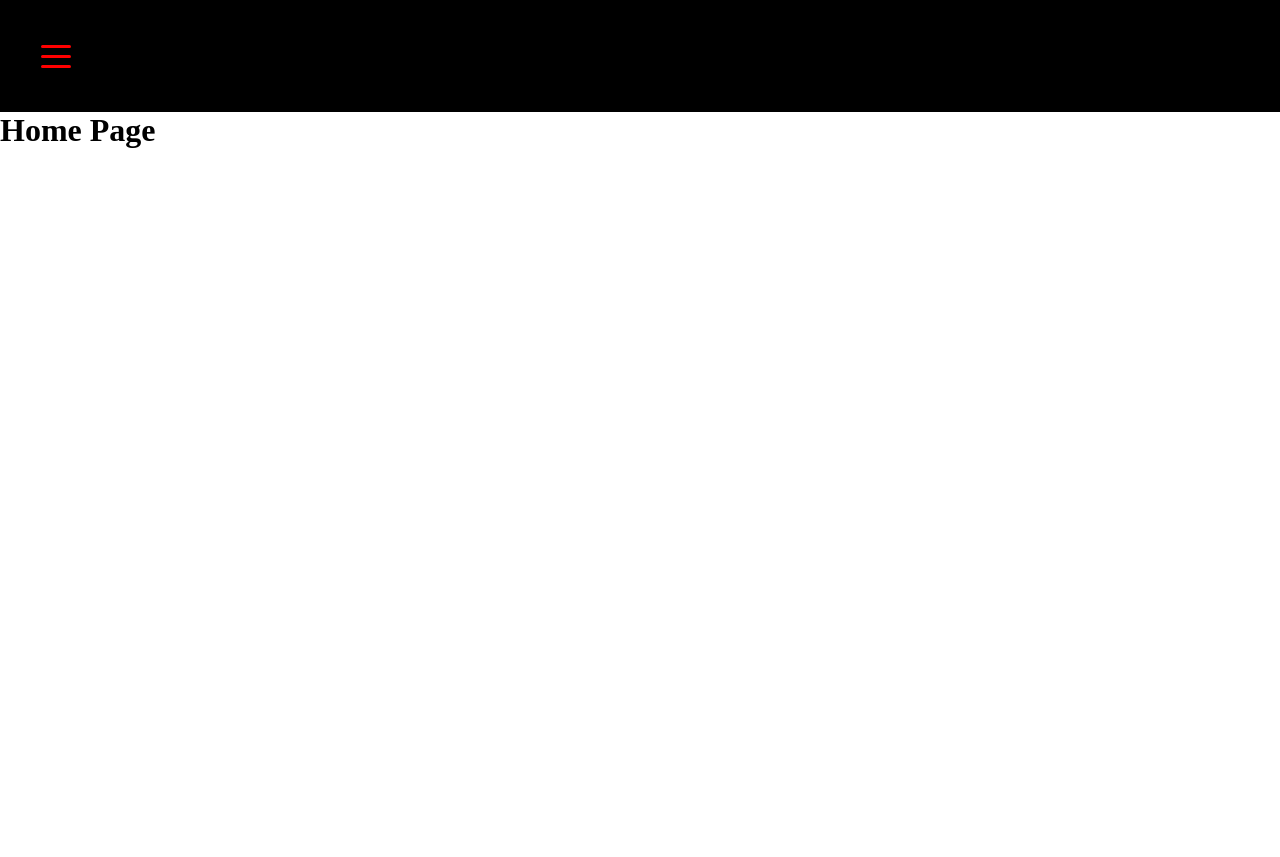
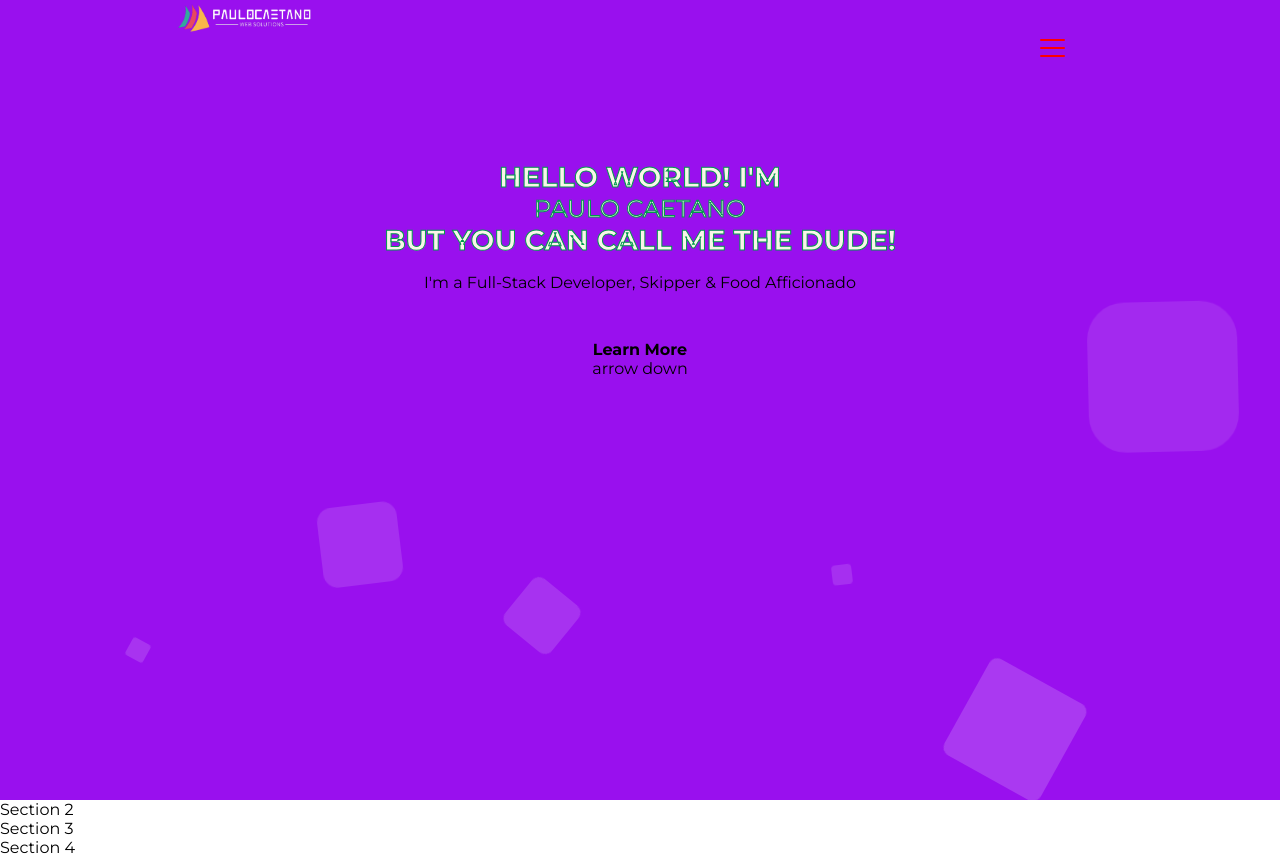
Before and after one commit to paulocaetano96/portfolio-client, a React (Vite) app: page / in a window 1280 px wide. Before the commit the page ends 800 px from the top, so only its background shows below. Built offline with nearby package versions, Linux system fonts and the light colour scheme.

Commit message:
background animation updated & homepage updated

```diff
--- a/src/App.jsx
+++ b/src/App.jsx
@@ -8,8 +8,6 @@ import "./styles/App.css";
 import Loading from "./components/Loading";
 import Navbar from "./components/Navbar";
 import Footer from "./components/Footer";
-
-import Navbar2 from "./components/Navbar2";
 
 /* ---- PAGES IMPORTS -------------------*/
 import Home from "./pages/Home";
@@ -27,7 +25,7 @@ import CargoLoaderCorvoDetails from "./pages/CargoLoaderCorvoDetails";
 function App() {
   return (
     <div className="App">
-      <Navbar2 />
+      <Navbar />
 
       <Routes>
         <Route path="/" element={<Home />} />
--- /dev/null
+++ b/src/components/BackgroundAnimation.jsx
@@ -0,0 +1,23 @@
+import React from "react";
+import "../styles/backgroundAnimation.css";
+
+function BackgroundAnimation() {
+  return (
+    <div className="background-animation">
+      <ul className="shapes">
+        <li></li>
+        <li></li>
+        <li></li>
+        <li></li>
+        <li></li>
+        <li></li>
+        <li></li>
+        <li></li>
+        <li></li>
+        <li></li>
+      </ul>
+    </div>
+  );
+}
+
+export default BackgroundAnimation;
--- a/src/components/Navbar.jsx
+++ b/src/components/Navbar.jsx
@@ -1,75 +1,82 @@
-/* ---- Packages IMPORTS -------------------*/
+/* ----- IMPORT FUNDAMENTAL PACKAGES -------- */
 import React, { useState } from "react";
 import { Link } from "react-router-dom";
 
-/* ---- CSS IMPORTS -------------------*/
-import "../styles/navbar.css";
-/* ---- COMPONENT IMPORTS -------------------*/
+/* ----- IMPORT EXTRA PACKAGES -------- */
+import { Spin as Hamburger } from "hamburger-react";
+
+/* ----- IMPORT COMPONENT FILES -------- */
 import ToggleLanguage from "./ToggleLanguage";
 import ToggleTheme from "./ToggleTheme";
 
-/* ---- PAGES IMPORTS -------------------*/
-
-/* ---- EXTRA IMPORTS -------------------*/
+/* ----- IMPORT CSS FILES -------- */
+import "../styles/navbar.css";
 
 function Navbar() {
-  //to change the burguer classes
-  const [burgerClass, setBurgerClass] = useState("burger-bar unclicked");
-  const [menuClass, setMenuClass] = useState("menu hidden");
-
-  //toggle burguer menu change
-  const updateMenu = () => {
-    if (burgerClass === "burger-bar unclicked") {
-      setBurgerClass("burger-bar clicked");
-      setMenuClass("menu visible");
-    } else {
-      setBurgerClass("burger-bar unclicked");
-      setMenuClass("menu hidden");
-    }
-  };
+  const [isOpen, setOpen] = useState(false);
 
   return (
-    <>
-      <nav className="cover">
-        <div className="logo-container">
+    <nav className="navbar">
+      <div className="logoContainer">
         <img
-            className="logo-image"
           src="/src/assets/images/logo-full.png"
           alt="three sails logo - Paulo Caetano web development and Web Solutions"
+          className="logoImage"
         />
       </div>
 
-        <div>
-          <ToggleLanguage />
-          <ToggleTheme />
-        </div>
-
-        <div className="menuToggle">
-          <div className="burger-menu" onClick={updateMenu}>
-            <div className={burgerClass}></div>
-            <div className={burgerClass}></div>
-            <div className={burgerClass}></div>
-          </div>
-        </div>
-        <div className={menuClass}>
+      <div className="">
+        <Hamburger
+          label="Show Menu"
+          color="red"
+          rounded
+          toggled={isOpen}
+          toggle={setOpen}
+          hideOutlined={false}
+          size={25}
+          direction="left"
+          duration={0.8}
+          distance="md"
+        />
+        {isOpen && (
+          <div className="menu">
+            <ul>
+              <li>
                 <Link to="/" className="link">
                   Home
                 </Link>
+              </li>
+              <li>
                 <Link to="/aboutme" className="link">
                   About Me
                 </Link>
+              </li>
+              <li>
                 <Link to="/portfolio" className="link">
                   Portfolio
                 </Link>
+              </li>
+              <li>
                 <Link to="/contact" className="link">
                   Contact Me
                 </Link>
+              </li>
+              <li>
                 <Link to="/CV" className="link">
                   Curriculum Vitae
                 </Link>
+              </li>
+              <li className="languagePicker">
+                <ToggleLanguage />
+              </li>
+              <li className="themeToggle">
+                <ToggleTheme />
+              </li>
+            </ul>
+          </div>
+        )}
       </div>
     </nav>
-    </>
   );
 }
 
--- a/src/components/Navbar2.jsx
+++ /dev/null
@@ -1,68 +0,0 @@
-import React, { useState } from "react";
-import { Link } from "react-router-dom";
-
-/* ----- import hamburguer button package -------- */
-import { Spin as Hamburger } from "hamburger-react";
-
-/* ----- import components -------- */
-import ToggleLanguage from "./ToggleLanguage";
-import ToggleTheme from "./ToggleTheme";
-
-/* ----- import css file -------- */
-import "../styles/navbar2.css";
-
-function Navbar2() {
-  const [isOpen, setOpen] = useState(false);
-
-  return (
-    <div className="cover">
-      <div className="navbar">
-        <Hamburger
-          label="Show Menu"
-          color="red"
-          rounded
-          toggled={isOpen}
-          toggle={setOpen}
-          hideOutlined={false}
-          size={30}
-          direction="left"
-          duration={0.8}
-          distance="md"
-        />
-        {isOpen && (
-          <div className="menu">
-            <ul>
-              <li>
-                <Link to="/" className="link">
-                  Home
-                </Link>
-              </li>
-              <li>
-                <Link to="/aboutme" className="link">
-                  About Me
-                </Link>
-              </li>
-              <li>
-                <Link to="/portfolio" className="link">
-                  Portfolio
-                </Link>
-              </li>
-              <li>
-                <Link to="/contact" className="link">
-                  Contact Me
-                </Link>
-              </li>
-              <li>
-                <Link to="/CV" className="link">
-                  Curriculum Vitae
-                </Link>
-              </li>
-            </ul>
-          </div>
-        )}
-      </div>
-    </div>
-  );
-}
-
-export default Navbar2;
--- a/src/components/ToggleLanguage.jsx
+++ b/src/components/ToggleLanguage.jsx
@@ -18,7 +18,7 @@ function ToggleLanguage() {
         <input type="checkbox" onClick={handleToggleClick}></input>
         <span className="slider"></span>
       </label>
-      {isPortuguese ? "English" : "Português"}
+      {/*       {isPortuguese ? "English" : "Português"} */}
     </div>
   );
 }
--- a/src/pages/Home.jsx
+++ b/src/pages/Home.jsx
@@ -1,9 +1,43 @@
 import React from "react";
+
+/* ----- IMPORT CSS FILES -------- */
+import "../styles/home.css";
+
+/* ----- IMPORT COMPONENT FILES -------- */
+import BackgroundAnimation from "../components/BackgroundAnimation";
 
 function Home() {
   return (
     <div>
-      <h1>Home Page</h1>
+      <div className="background-animation-container">
+        <BackgroundAnimation />
+      </div>
+      <section className="banner">
+        <div className="inner">
+          <div className="intro-text">
+            <div className="intro-text-upper">
+              <h3>HELLO WORLD! I'M</h3>
+              <div>PAULO CAETANO</div>
+              <h3>
+                BUT YOU CAN CALL ME <span>THE DUDE!</span>
+              </h3>
+            </div>
+            <div className="intro-text-lower">
+              <p>I'm a Full-Stack Developer, Skipper & Food Afficionado</p>
+            </div>
+            <div>
+              <div className="intro-text-learnMore">
+                <h4>Learn More</h4>
+                <p>arrow down</p>
+              </div>
+            </div>
+          </div>
+        </div>
+      </section>
+
+      <div>Section 2</div>
+      <div>Section 3</div>
+      <div>Section 4</div>
     </div>
   );
 }
--- /dev/null
+++ b/src/styles/backgroundAnimation.css
@@ -0,0 +1,116 @@
+.background-animation {
+  background-color: rgb(153, 16, 238);
+  position: fixed;
+  top: 0;
+  left: 0;
+  width: 100%;
+  height: 100%;
+}
+
+.shapes {
+  position: absolute;
+  top: 0;
+  left: 0;
+  width: 100%;
+  height: 100%;
+  overflow: hidden;
+}
+
+@keyframes animate {
+  0% {
+    transform: translateY(0) rotate(0deg);
+    opacity: 1;
+    border-radius: 0;
+  }
+  100% {
+    transform: translateY(-1000px) rotate(720deg);
+    opacity: 0;
+    border-radius: 50%;
+  }
+}
+
+.shapes li {
+  position: absolute;
+  display: block;
+  list-style: none;
+  width: 20px;
+  height: 20px;
+  background: rgba(255, 255, 255, 0.2);
+  animation: animate 15s linear infinite;
+  bottom: -150px;
+}
+
+.shapes li:nth-child(1) {
+  left: 25%;
+  width: 80px;
+  height: 80px;
+  animation-delay: 0s;
+}
+
+.shapes li:nth-child(2) {
+  left: 10%;
+  width: 20px;
+  height: 20px;
+  animation-delay: 2s;
+  animation-duration: 12s;
+}
+
+.shapes li:nth-child(3) {
+  left: 70%;
+  width: 20px;
+  height: 20px;
+  animation-delay: 4s;
+}
+
+.shapes li:nth-child(4) {
+  left: 40%;
+  width: 60px;
+  height: 60px;
+  animation-delay: 0s;
+  animation-duration: 18s;
+}
+
+.shapes li:nth-child(5) {
+  left: 65%;
+  width: 20px;
+  height: 20px;
+  animation-delay: 0s;
+}
+
+.shapes li:nth-child(6) {
+  left: 75%;
+  width: 110px;
+  height: 110px;
+  animation-delay: 3s;
+}
+
+.shapes li:nth-child(7) {
+  left: 35%;
+  width: 150px;
+  height: 150px;
+  animation-delay: 7s;
+}
+
+.shapes li:nth-child(8) {
+  left: 50%;
+  width: 25px;
+  height: 25px;
+  animation-delay: 15s;
+  animation-duration: 45s;
+}
+
+.shapes li:nth-child(9) {
+  left: 20%;
+  width: 15px;
+  height: 15px;
+  animation-delay: 2s;
+  animation-duration: 35s;
+}
+
+.shapes li:nth-child(10) {
+  left: 85%;
+  width: 150px;
+  height: 150px;
+  animation-delay: 0s;
+  animation-duration: 11s;
+}
--- /dev/null
+++ b/src/styles/home.css
@@ -0,0 +1,51 @@
+/* Colors used: Green (#009B4D), tangerine yellow (#FFCC00), ivory (#FAF5E9)
+ */
+* {
+  box-sizing: border-box;
+  margin: 0 auto;
+  padding: 0;
+}
+
+.banner {
+  padding-top: 10rem;
+  padding-left: 2rem;
+  padding-right: 2rem;
+  height: 100vh;
+}
+
+.background-animation-container {
+  position: absolute;
+  top: 0;
+  left: 0;
+  width: 100%;
+  height: 100%;
+  z-index: -1;
+}
+
+/* .intro-text {
+  height: 80vh;
+} */
+
+.intro-text-upper {
+  display: flex;
+  flex-direction: column;
+  align-items: center;
+  -webkit-text-fill-color: #faf5e9;
+  -webkit-text-stroke-width: 1px;
+  -webkit-text-stroke-color: #009b4d;
+  font-size: 1.5rem;
+}
+
+.intro-text-lower {
+  display: flex;
+  justify-content: center;
+  align-items: center;
+  margin-top: 1rem;
+  font-size: 1rem;
+}
+
+.intro-text-learnMore {
+  display: flex;
+  flex-direction: column;
+  margin-top: 3rem;
+}
--- a/src/styles/index.css
+++ b/src/styles/index.css
@@ -0,0 +1,6 @@
+/* ------ Font Family: MONTSERRAT & PACIFICO ----------- */
+@import url("https://fonts.googleapis.com/css2?family=Montserrat:ital,wght@0,100;0,200;0,300;0,400;0,500;0,600;0,700;1,100;1,200;1,300;1,400;1,500&family=Pacifico&display=swap");
+
+body {
+  font-family: "Montserrat", sans-serif;
+}
--- a/src/styles/navbar.css
+++ b/src/styles/navbar.css
@@ -1,87 +1,76 @@
 * {
-  padding: 0;
   margin: 0;
   box-sizing: border-box;
 }
 
-/* .navbar-container {
-  background-color: #3a3a3a;
+.navbar {
+  height: 6em;
   width: 100vw;
-  height: 10vh;
+  top: 0;
   display: flex;
+  align-items: center;
+  justify-content: space-evenly;
+  position: fixed;
 }
 
-.logo-container {
-  width: 50vw;
-}
-*/
-.logo-image {
-  width: 40%;
-  height: auto;
+.logoContainer {
+  width: 40vw;
+  height: 6em;
 }
 
-/* hamburguer button/menu */
-nav {
-  width: 100vw;
-  height: 10vh;
-  background-color: black;
-  display: flex;
-  justify-content: flex-start;
-  padding: 1em;
+.logoImage {
+  height: 40%;
+  width: auto;
+  align-items: center;
 }
 
-.burger-menu {
-  height: 100%;
-  width: 4em;
+/* this is for the hamburger itself */
+.hamburger-react {
+  margin-right: 2em;
+}
+
+/* ------ Media queries for the toggles Language and Theme ---------*/
+
+/* ------- Hamburger Menu ------- */
+
+.menu {
+  background-color: grey;
+  height: 100vh;
+  position: absolute;
+  top: 6em;
+  right: 0;
+  padding-top: 6em;
+  box-shadow: -100vw 0 0 100vw rgba(89, 79, 79, 0.7);
+}
+
+.menu ul {
+  list-style-type: none;
   display: flex;
   flex-direction: column;
   align-items: center;
-  justify-content: space-between;
-  cursor: pointer;
+  padding-inline-start: 0; /*to delete existing padding from the balls on the ul*/
+  padding-left: 2rem;
+  padding-right: 2rem;
 }
 
-.burger-bar {
-  width: 4em;
-  height: 0.5em;
-  background-color: blue;
-  border-radius: 10px;
+.menu li {
+  padding-bottom: 2rem;
 }
 
-.menu {
-  width: 50%;
-  height: 100vh;
-  background-color: grey;
-  top: 0;
-  right: 0;
-  z-index: -1;
-  text-decoration: none;
+.link {
+  font-size: 1.3rem;
+  color: black; /* or any other contrasting color */
+  text-decoration: none; /* remove default text decoration (underline) */
 }
 
-/* ------ sliding menu --------- */
-.hidden {
-  display: none;
+.link:hover {
+  color: blue; /* set color for hover state */
 }
 
-.visible {
-  display: inherit;
-  z-index: 100;
+.link:focus {
+  outline: none; /* remove purple color focus outline */
 }
 
-/* ------- animations ------------ */
-.burger-bar.clicked:nth-child(1) {
-  transform: rotate(45deg) translate(0.75em, 1.25em);
-  transition: ease-out 0.5s;
+.link:active {
+  color: green; /* set color for active/clicked state */
 }
-.burger-bar.clicked:nth-child(2) {
-  transform: scale(0.1);
-  transition: ease-out 0.5s;
-}
-.burger-bar.clicked:nth-child(3) {
-  transform: rotate(135deg) translate(-1.1em, 1.8em);
-  transition: ease-out 0.5s;
-}
-/* unclicked hamburguer menu */
-.burger-bar.unclicked {
-  transform: rotate(0) translate(0);
-  transition: cubic-bezier(0.175, 0.885, 0.32, 1.275) 1s;
-}
--- a/src/styles/navbar2.css
+++ /dev/null
@@ -1,63 +0,0 @@
-* {
-  margin: 0;
-  box-sizing: border-box;
-}
-
-.cover {
-  height: 7em;
-  width: 100%;
-}
-
-.navbar {
-  height: 7em;
-  width: 100%;
-  background-color: black;
-  position: absolute;
-  top: 0;
-  display: flex;
-  align-items: center;
-}
-
-.hamburger-react {
-  margin-left: 2em;
-}
-/* ------- Menu ------- */
-
-.menu {
-  background-color: grey;
-  height: 100vh;
-  position: absolute;
-  top: 7em;
-  right: 0;
-  padding-top: 7em;
-}
-
-.menu ul {
-  list-style-type: none;
-  display: flex;
-  flex-direction: column;
-  align-items: center;
-}
-
-.menu li {
-  padding-bottom: 2rem;
-}
-
-.link {
-  font-size: 1.3rem;
-  color: black; /* or any other contrasting color */
-  margin: 1em 0; /* add margin between each link */
-  text-decoration: none; /* remove default text decoration (underline) */
-}
-
-.link:hover {
-  color: blue; /* set color for hover state */
-}
-
-.link:focus {
-  outline: none; /* remove purple color focus outline */
-}
-
-.link:active {
-  color: green; /* set color for active/clicked state */
-}
```
Also changed, not shown: src/assets/images/bgblack.png (added). Lines whose indentation alone changed are shown as unchanged.
